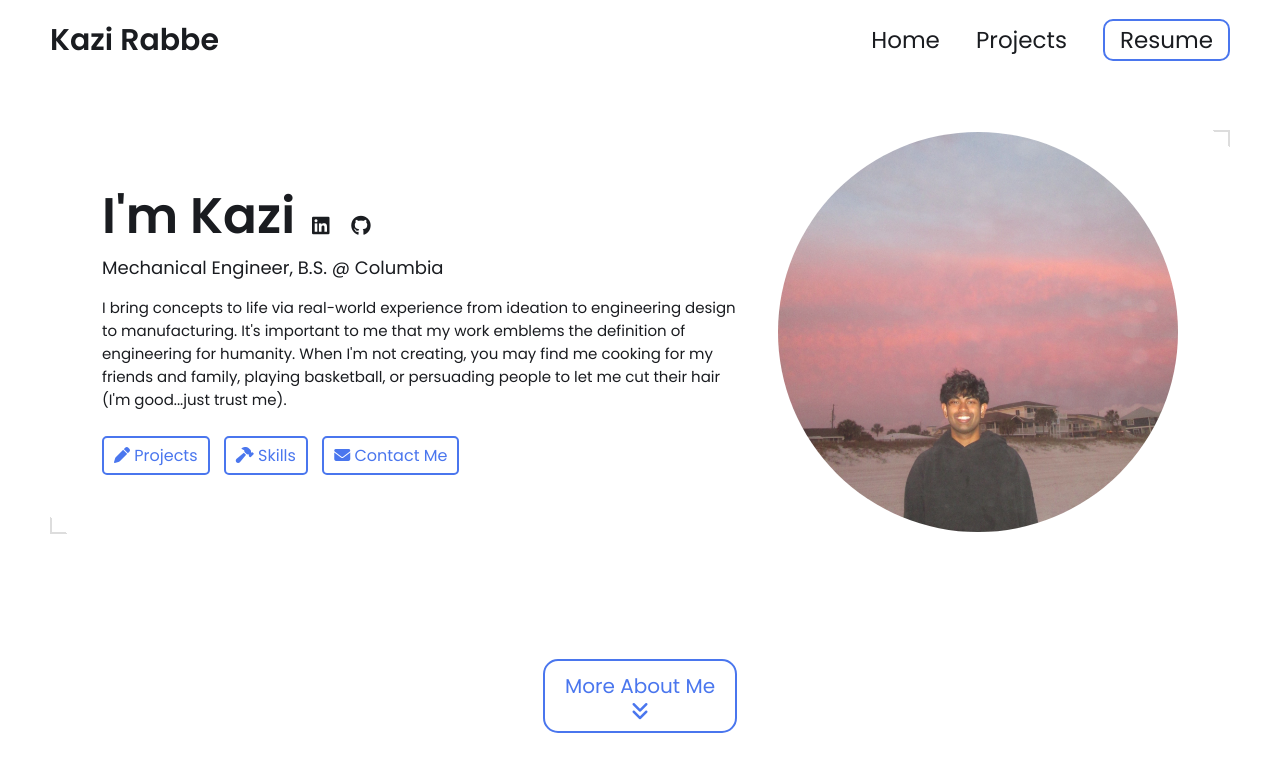
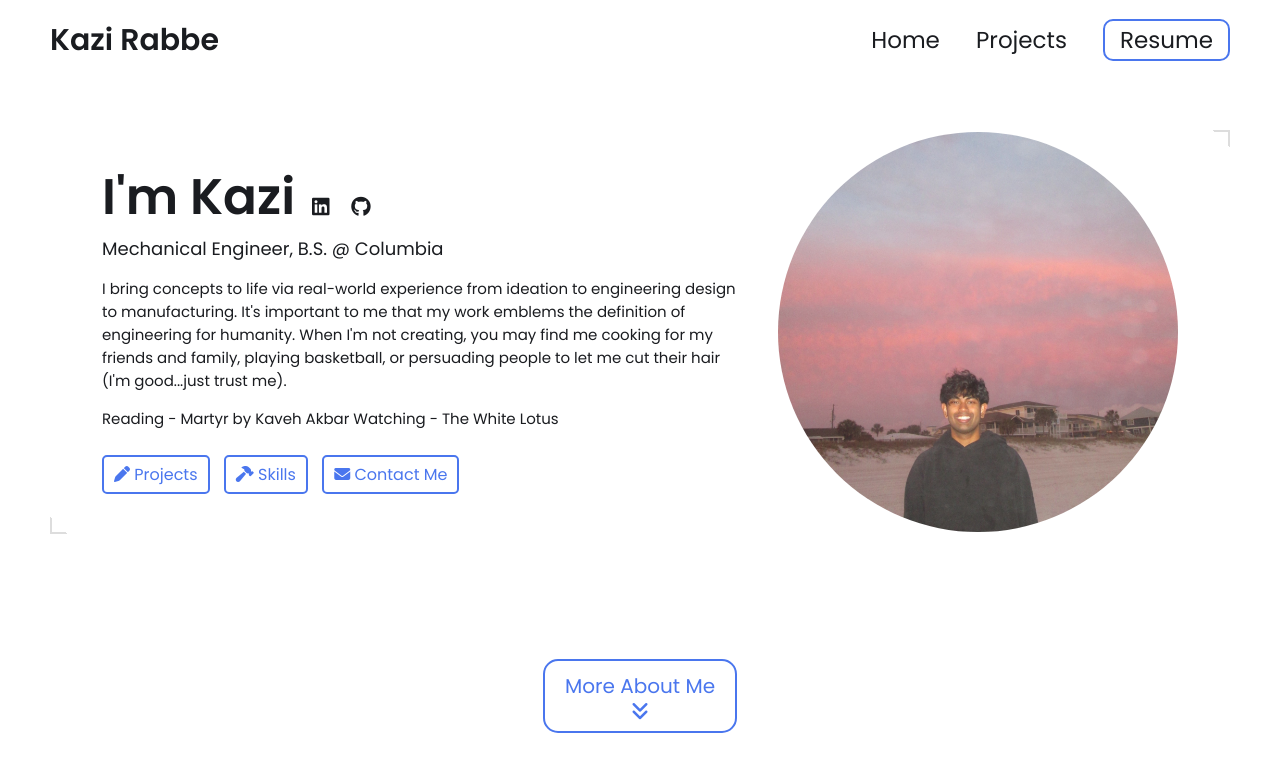
Before and after one commit to kazi-rabbe/kazi-rabbe.github.io, a Jekyll site: the page built from index.html, in a window 1280 px wide and 900 px high. Shown: the top 772 px of the window. Built offline with Jekyll 4.4.1, drawn with Linux system fonts in a browser that asks for light colours.

Commit message:
Update _config.yml

```diff
--- a/_config.yml
+++ b/_config.yml
@@ -19,6 +19,9 @@ description:  |- #>- # dont remove this line. this will ignore all new lines unt
 
   When I'm not creating, you may find me cooking for my friends and family, playing basketball, or persuading people to let me cut their hair (I'm good...just trust me).
 
+about:
+  Reading - Martyr by Kaveh Akbar
+  Watching - The White Lotus
 
 # Place your profile image in /assets/images/profile-image/folder and edit the file name
 profile_image: ./assets/images/profile-image/IMG_0642.JPG
```
